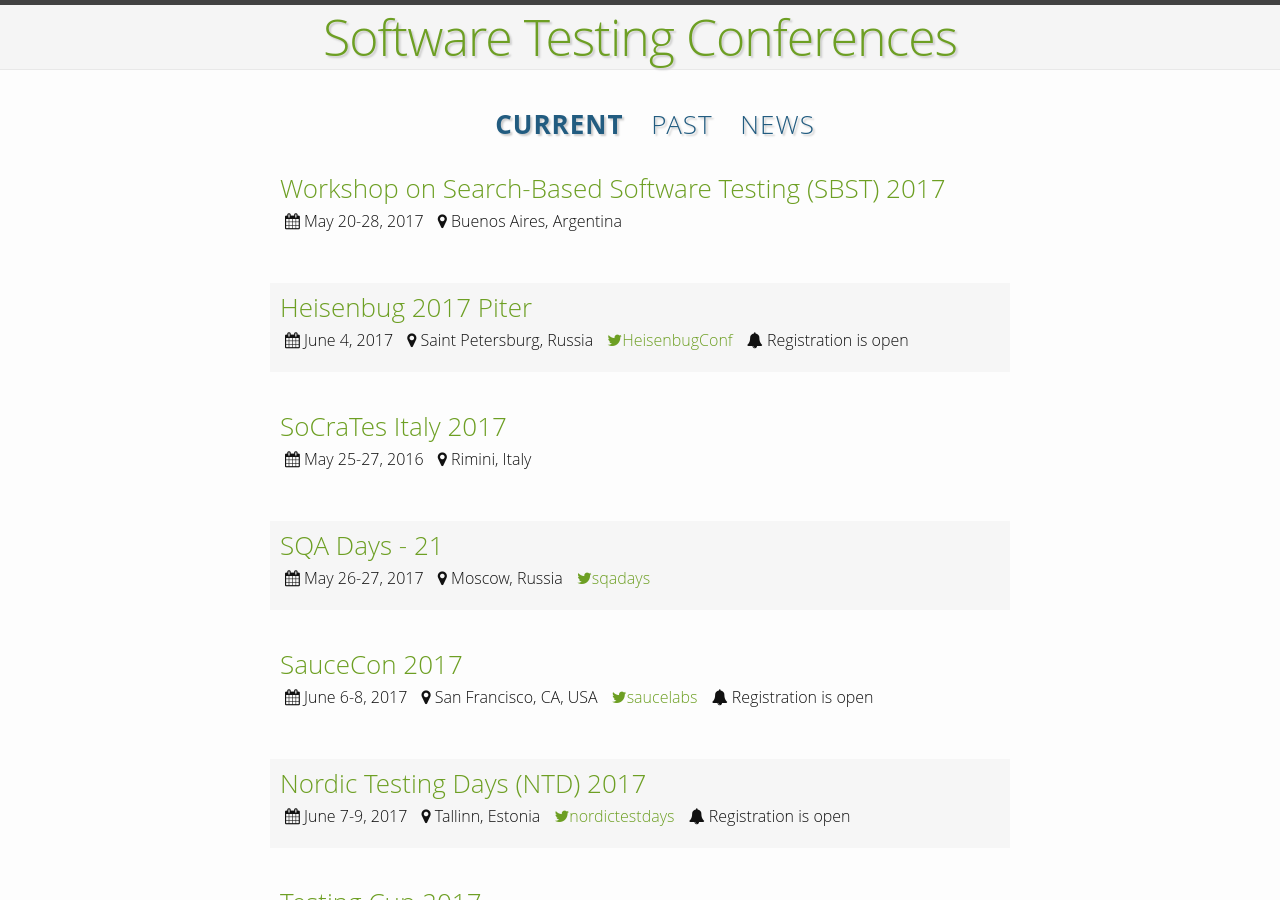
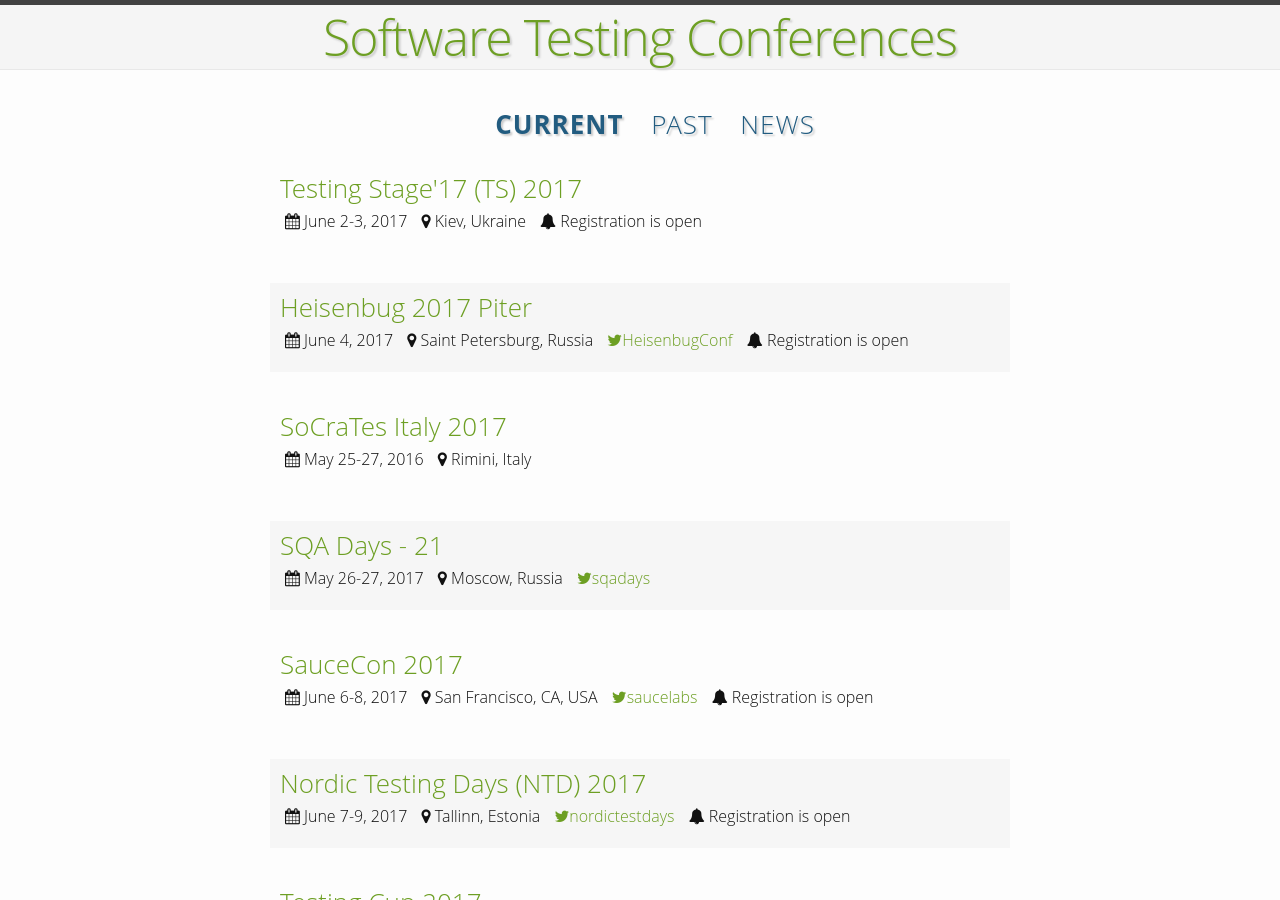
Before and after one commit to TestingConferences/testingconferences.github.io, a Jekyll site: the page built from index.html, in a window 1280 px wide and 900 px high. Built offline with Jekyll 4.4.1, drawn with Linux system fonts in a browser that asks for light colours.

Commit message:
Update current.yml

```diff
--- a/_data/current.yml
+++ b/_data/current.yml
@@ -2,6 +2,12 @@
   location: Buenos Aires, Argentina
   dates: "May 20-28, 2017"
   url: http://sbst2017.lafhis.dc.uba.ar/
+
+  name: Testing Stage'17 (TS) 2017
+  location: Kiev, Ukraine
+  dates: "June 2-3, 2017"
+  url: https://testingstage.com/
+  status: Registration is open
 
 - name: Heisenbug 2017 Piter
   location: Saint Petersburg, Russia
```
